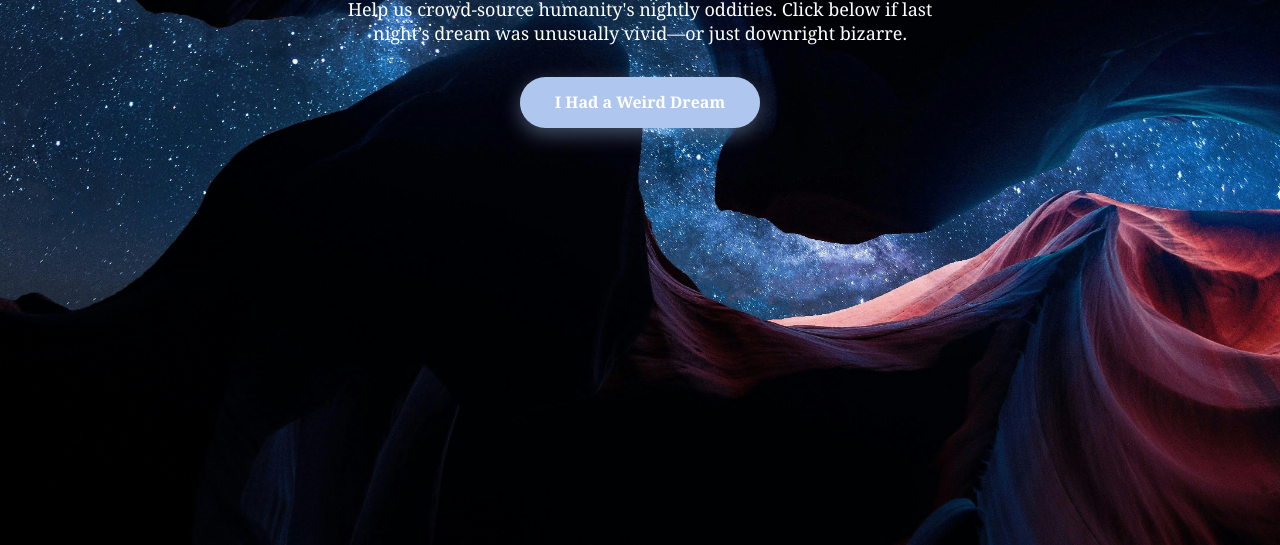
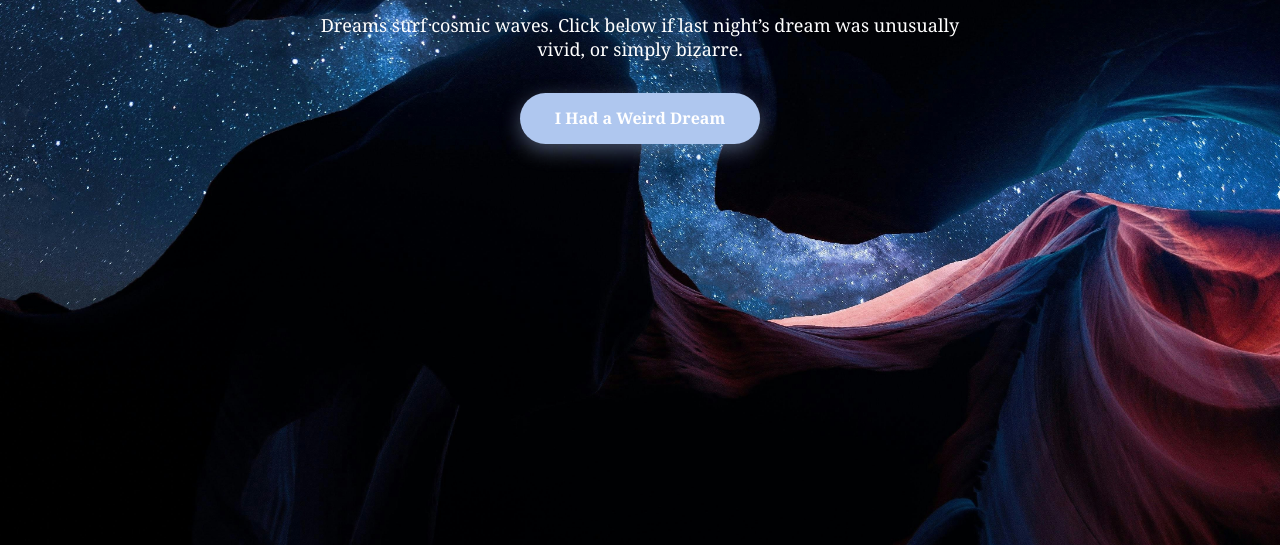
Before and after one commit to romancassini/weird-dream-landing, a website: page public/index.html in a window 1280 px wide. Shown: the part 255-800 px from the top of the page. Drawn offline with nearby package versions, Linux system fonts and the light colour scheme; no server answers.

Commit message:
Update index.html

```diff
--- a/public/index.html
+++ b/public/index.html
@@ -107,8 +107,10 @@
   <div class="container">
     <h1>Weird Dream Frequency Monitor</h1>
     <p>
-      Did you wake up thinking, "What on earth was <em>that</em> about?"<br />
-      Help us crowd-source humanity's nightly oddities. Click below if last night’s dream was unusually vivid—or just downright bizarre.
+      Did you wake up thinking, "What on earth was <em>that</em> about?"
+    </p>
+    <p>
+      Dreams surf cosmic waves. Click below if last night’s dream was unusually vivid, or simply bizarre.
     </p>
 
     <button id="dreamBtn" class="cta-btn">I Had a Weird Dream</button>
```
